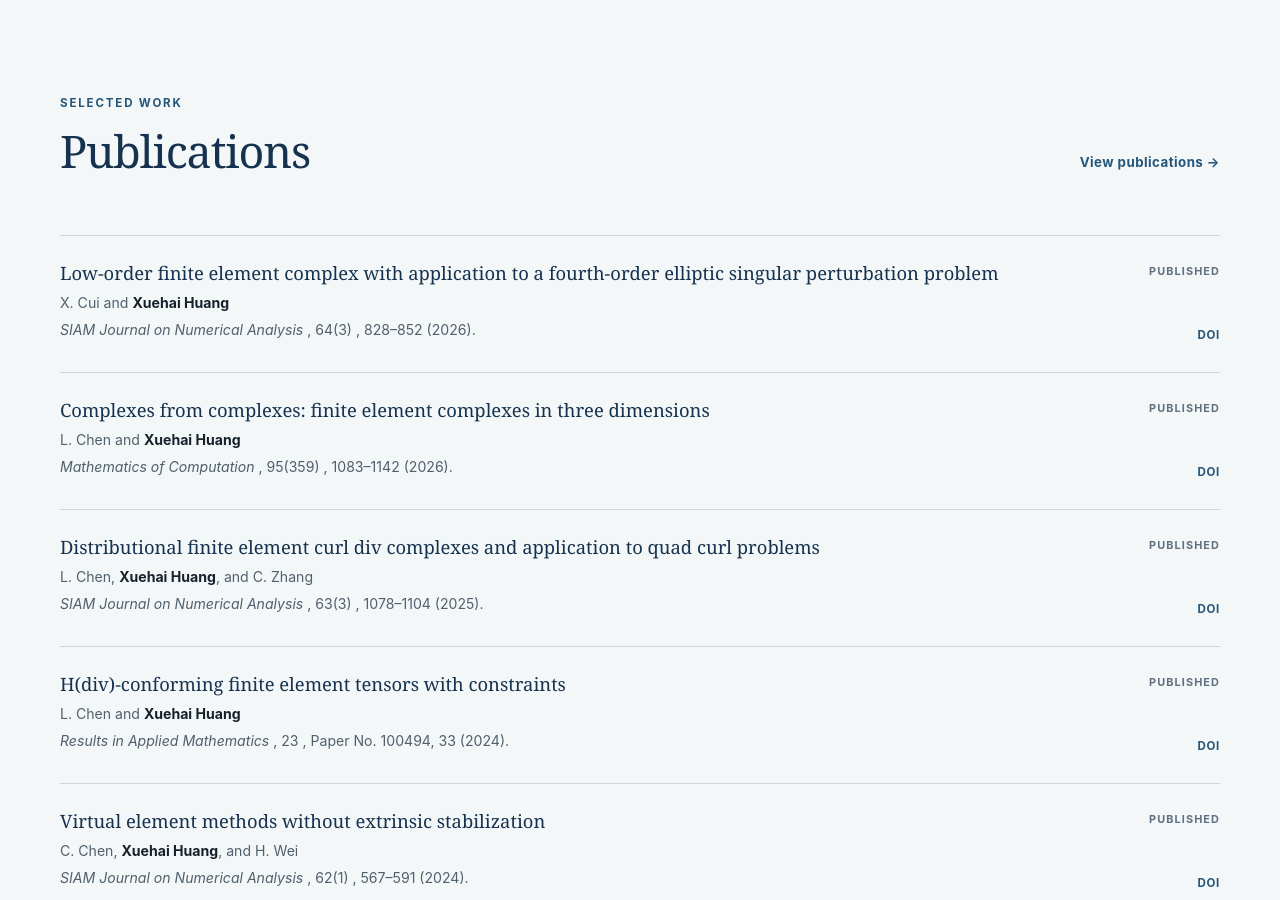
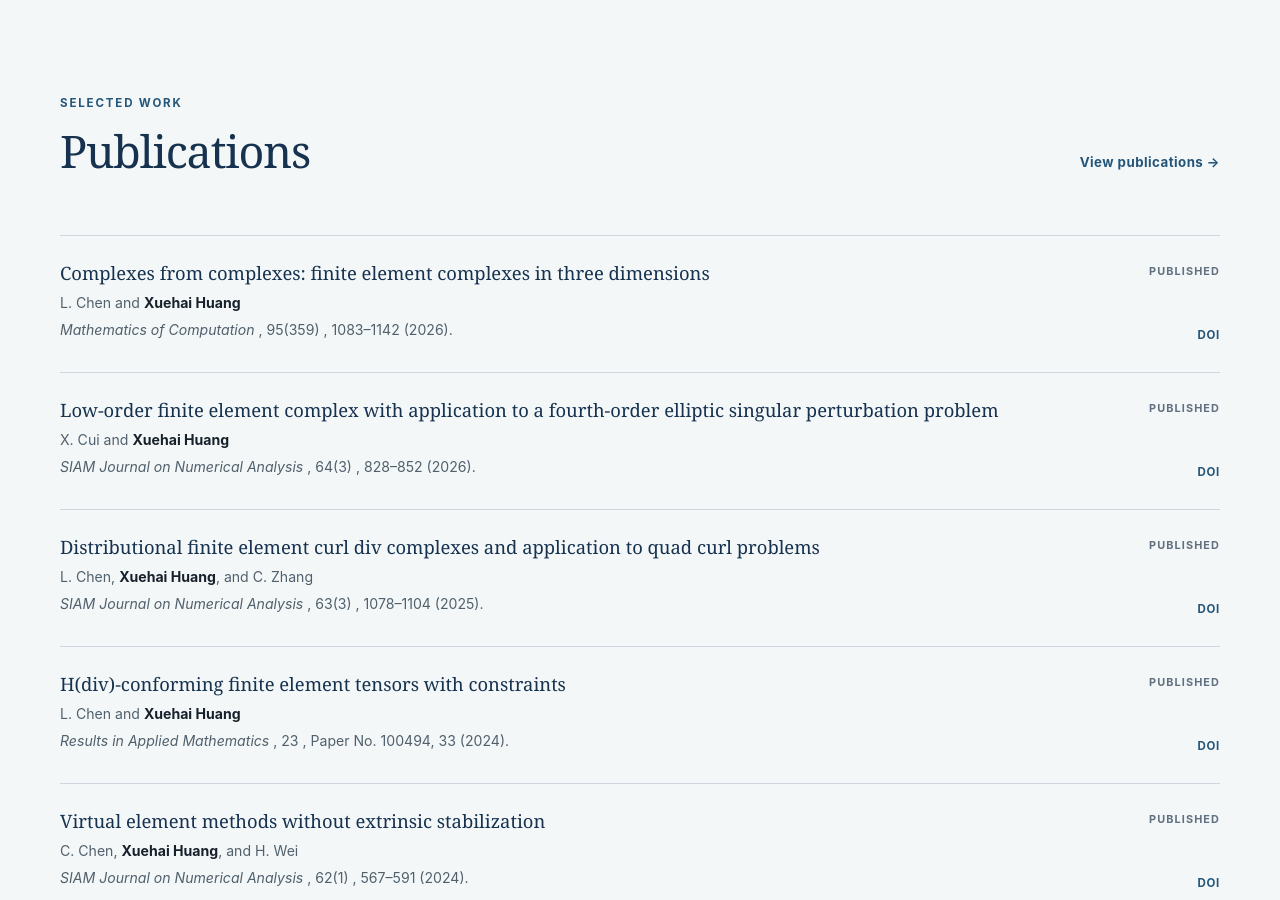
Before and after one commit to xuehaihuang/xuehaihuang.github.io, a Jekyll site: the page built from index.md, in a window 1280 px wide and 900 px high, scrolled down 1414 px. Built offline with Jekyll 4.4.1, drawn with Linux system fonts in a browser that asks for light colours; part of the change alters nothing that is shown.

```diff
--- a/_data/publications.yml
+++ b/_data/publications.yml
@@ -82,6 +82,16 @@
   arxiv: "2410.09689"
   selected: false
 
+- title: "Complexes from complexes: finite element complexes in three dimensions"
+  authors: "L. Chen and <strong>Xuehai Huang</strong>"
+  journal: "Mathematics of Computation"
+  volume: "95(359)"
+  pages: "1083–1142"
+  year: 2026
+  status: "Published"
+  doi: "10.1090/mcom/4079"
+  selected: true
+
 - title: "Superconvergent and Divergence-Free Mixed Finite Element Methods for the Stokes Equation"
   authors: "L. Chen, <strong>Xuehai Huang</strong>, C. Zhang, and X. Zhao"
   journal: "SIAM Journal on Numerical Analysis"
@@ -100,16 +110,6 @@
   year: 2026
   status: "Published"
   doi: "10.1137/25M1772320"
-  selected: true
-
-- title: "Complexes from complexes: finite element complexes in three dimensions"
-  authors: "L. Chen and <strong>Xuehai Huang</strong>"
-  journal: "Mathematics of Computation"
-  volume: "95(359)"
-  pages: "1083–1142"
-  year: 2026
-  status: "Published"
-  doi: "10.1090/mcom/4079"
   selected: true
 
 - title: "A robust C⁰ interior penalty method for a gradient-elastic Kirchhoff plate model"
```
